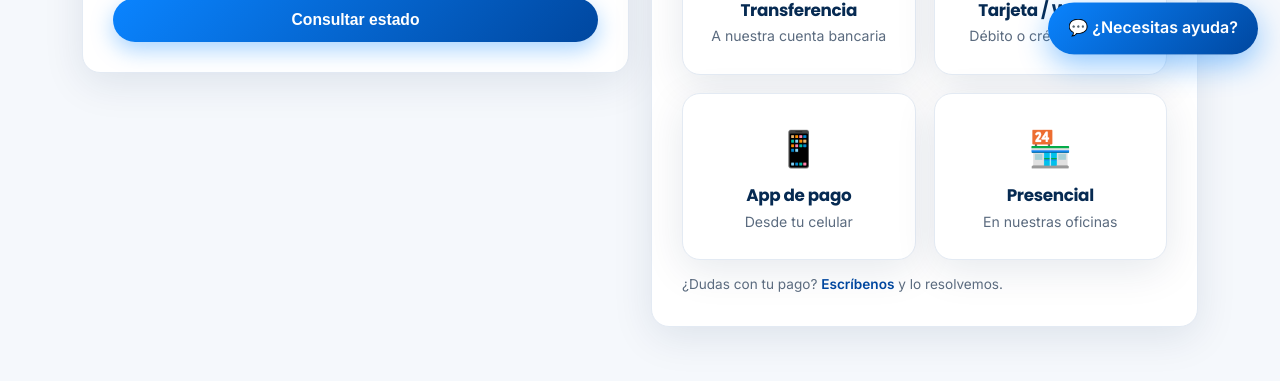
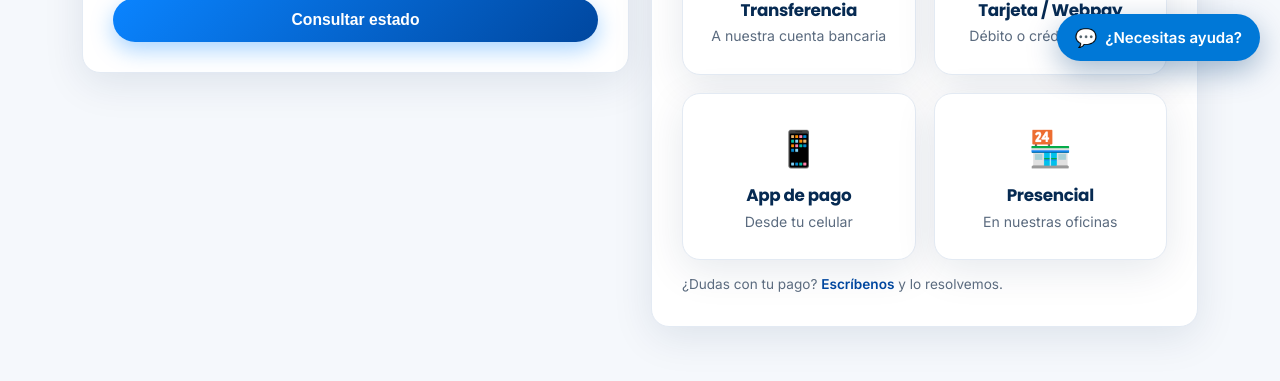
Before and after one commit to PROYECTOS-CORNEJO-HERRERA/conectate-web, a plain HTML site: page cuenta.html in a window 1280 px wide. Shown: the part 719-1100 px from the top of the page. Drawn offline with Linux system fonts and the light colour scheme.

Commit message:
Asistente Web incrustado (configurado como en el CRM)
- Nuevo assets/asistente.js: widget de chat flotante con la misma config que el
  Asistente Web del CRM (nombre, subtítulo, color #0078d7, bienvenida, posición) y
  los mismos departamentos de enrutamiento (ventas/soporte/cobranza/planes).
- Respuestas guiadas por departamento + derivación real a WhatsApp (wa.me).
- Incrustado en index/planes/cuenta; reemplaza el botón estático anterior.
- Documentado: en producción se cambia por el embed real del CRM (/chat/{id}/embed.js).
- OJO: el número de WhatsApp (56900000000) es placeholder hasta que el cliente lo dé.
- Probado en navegador: abre, saluda, enruta y deriva sin errores de consola.

Co-Authored-By: Claude Opus 4.8 <noreply@anthropic.com>

```diff
--- /dev/null
+++ b/assets/asistente.js
@@ -0,0 +1,132 @@
+/*
+ * Asistente Web — Conéctate por Fibra
+ * ------------------------------------------------------------------
+ * Este widget se CONFIGURA desde el CRM (Panel360 ISP → Asistente Web):
+ * nombre, subtítulo, color, avatar, mensaje de bienvenida, posición y
+ * los departamentos a los que enruta. Aquí va incrustado en la web pública.
+ *
+ * EN PRODUCCIÓN: cuando el CRM esté instalado en el hosting del ISP, este
+ * archivo se reemplaza por el embed real del CRM, que conecta el chat con
+ * la bandeja omnicanal y la IA:
+ *
+ *     <script src="https://crm.conectateporfibra.com/chat/1/embed.js" defer></script>
+ *
+ * Mientras tanto, este es el mismo widget en modo demostración (respuestas
+ * locales + derivación real a WhatsApp).
+ */
+(function () {
+  // === Configuración (equivalente a la del CRM) ===
+  var CFG = {
+    nombre: 'Asistente Conéctate',
+    subtitulo: 'Normalmente responde al instante',
+    bienvenida: '¡Hola! 👋 Soy el asistente de Conéctate por Fibra. ¿En qué te ayudo hoy?',
+    color: '#0078d7',
+    posicion: 'right',            // right | left
+    whatsapp: '56900000000',      // ← reemplazar por el WhatsApp real del ISP
+    // Departamentos (enrutamiento, igual que en el CRM)
+    opciones: [
+      { id: 'ventas',    label: '📶 Contratar internet', resp: '¡Genial! Tenemos planes de fibra desde <b>$25.000/mes</b> con WiFi 6, MAX Cine y deportes. ¿Me dices tu <b>comuna y dirección</b> para verificar factibilidad? Te dejo con un ejecutivo por WhatsApp para agendar la instalación.' },
+      { id: 'soporte',   label: '🛠️ Soporte técnico',    resp: 'Lamento el inconveniente. Para revisar tu conexión necesito tu <b>RUT o número de cliente</b>. Si es urgente, te derivo con un técnico ahora mismo por WhatsApp.' },
+      { id: 'cobranza',  label: '💳 Pagar mi cuenta',     resp: 'Puedes pagar por <b>transferencia, Webpay o en oficina</b>. El servicio se reactiva automáticamente al confirmar el pago. ¿Quieres que te envíe los datos de pago por WhatsApp?' },
+      { id: 'retencion', label: '📄 Planes y precios',    resp: 'Tenemos <b>Sport</b> (600/750/900 MB) y <b>Cine</b> (140 canales FULL HD). ¿Buscas más velocidad o más canales? Con gusto te asesoro.' }
+    ]
+  };
+
+  var side = CFG.posicion === 'left' ? 'left:20px' : 'right:20px';
+  var css = '' +
+  '.cw-fab{position:fixed;bottom:20px;' + side + ';z-index:9998;background:' + CFG.color + ';color:#fff;border:0;border-radius:999px;padding:13px 18px;font:600 15px Inter,system-ui,sans-serif;box-shadow:0 10px 30px rgba(0,60,120,.35);cursor:pointer;display:flex;align-items:center;gap:8px;transition:transform .15s}' +
+  '.cw-fab:hover{transform:translateY(-2px)}' +
+  '.cw-panel{position:fixed;bottom:88px;' + side + ';z-index:9999;width:min(370px,calc(100vw - 32px));height:min(560px,calc(100vh - 120px));background:#fff;border-radius:18px;box-shadow:0 24px 60px rgba(0,30,70,.32);display:none;flex-direction:column;overflow:hidden;font-family:Inter,system-ui,sans-serif}' +
+  '.cw-panel.open{display:flex;animation:cwIn .22s ease}' +
+  '@keyframes cwIn{from{opacity:0;transform:translateY(12px)}to{opacity:1;transform:none}}' +
+  '.cw-head{background:linear-gradient(135deg,' + CFG.color + ',#00479f);color:#fff;padding:15px 16px;display:flex;align-items:center;gap:11px}' +
+  '.cw-av{width:40px;height:40px;border-radius:50%;background:rgba(255,255,255,.2);display:flex;align-items:center;justify-content:center;font-size:20px;flex:0 0 auto}' +
+  '.cw-head b{display:block;font-size:15px}.cw-head span{font-size:12px;opacity:.85;display:flex;align-items:center;gap:5px}' +
+  '.cw-dot{width:7px;height:7px;border-radius:50%;background:#4ade80;display:inline-block}' +
+  '.cw-x{margin-left:auto;background:0;border:0;color:#fff;font-size:22px;cursor:pointer;opacity:.85;line-height:1}' +
+  '.cw-body{flex:1;overflow-y:auto;padding:16px;background:#f4f7fb;display:flex;flex-direction:column;gap:10px}' +
+  '.cw-msg{max-width:82%;padding:10px 13px;border-radius:14px;font-size:14px;line-height:1.45}' +
+  '.cw-bot{background:#fff;color:#1a2b40;align-self:flex-start;border-bottom-left-radius:4px;box-shadow:0 1px 3px rgba(0,0,0,.06)}' +
+  '.cw-me{background:' + CFG.color + ';color:#fff;align-self:flex-end;border-bottom-right-radius:4px}' +
+  '.cw-quick{display:flex;flex-wrap:wrap;gap:7px;padding:0 16px 6px}' +
+  '.cw-chip{background:#fff;border:1.5px solid ' + CFG.color + ';color:' + CFG.color + ';border-radius:999px;padding:8px 12px;font:600 13px Inter,sans-serif;cursor:pointer;transition:.12s}' +
+  '.cw-chip:hover{background:' + CFG.color + ';color:#fff}' +
+  '.cw-foot{border-top:1px solid #e6edf5;padding:9px;display:flex;gap:7px;background:#fff}' +
+  '.cw-foot input{flex:1;border:1px solid #d5deea;border-radius:999px;padding:10px 14px;font-size:14px;outline:0}' +
+  '.cw-foot input:focus{border-color:' + CFG.color + '}' +
+  '.cw-send{background:' + CFG.color + ';border:0;color:#fff;width:40px;height:40px;border-radius:50%;cursor:pointer;font-size:16px}' +
+  '.cw-wa{display:inline-block;margin-top:4px;background:#25d366;color:#fff;text-decoration:none;padding:8px 13px;border-radius:10px;font-weight:600;font-size:13px}' +
+  '.cw-credit{text-align:center;font-size:10.5px;color:#9fb0c4;padding:5px}';
+
+  var st = document.createElement('style'); st.textContent = css; document.head.appendChild(st);
+
+  var fab = document.createElement('button');
+  fab.className = 'cw-fab';
+  fab.innerHTML = '<span style="font-size:18px">💬</span> ¿Necesitas ayuda?';
+
+  var panel = document.createElement('div');
+  panel.className = 'cw-panel';
+  panel.innerHTML =
+    '<div class="cw-head"><div class="cw-av">💬</div><div><b>' + CFG.nombre + '</b>' +
+    '<span><i class="cw-dot"></i> ' + CFG.subtitulo + '</span></div>' +
+    '<button class="cw-x" aria-label="Cerrar">&times;</button></div>' +
+    '<div class="cw-body" id="cwBody"></div>' +
+    '<div class="cw-quick" id="cwQuick"></div>' +
+    '<form class="cw-foot" id="cwForm"><input id="cwInput" placeholder="Escribe tu mensaje..." autocomplete="off">' +
+    '<button class="cw-send" type="submit" aria-label="Enviar">➤</button></form>' +
+    '<div class="cw-credit">Asistente por Panel360 ISP</div>';
+
+  document.body.appendChild(fab);
+  document.body.appendChild(panel);
+
+  var body = panel.querySelector('#cwBody');
+  var quick = panel.querySelector('#cwQuick');
+  var started = false;
+
+  function waLink(txt) {
+    return 'https://wa.me/' + CFG.whatsapp + '?text=' + encodeURIComponent(txt || 'Hola, vengo de la web de Conéctate por Fibra');
+  }
+  function add(html, who) {
+    var m = document.createElement('div');
+    m.className = 'cw-msg ' + (who === 'me' ? 'cw-me' : 'cw-bot');
+    m.innerHTML = html;
+    body.appendChild(m);
+    body.scrollTop = body.scrollHeight;
+  }
+  function renderQuick() {
+    quick.innerHTML = '';
+    CFG.opciones.forEach(function (o) {
+      var b = document.createElement('button');
+      b.className = 'cw-chip'; b.textContent = o.label;
+      b.onclick = function () { pick(o); };
+      quick.appendChild(b);
+    });
+  }
+  function pick(o) {
+    add(o.label, 'me');
+    quick.innerHTML = '';
+    setTimeout(function () {
+      add(o.resp + '<br><a class="cw-wa" target="_blank" href="' + waLink('Hola, quiero ayuda con: ' + o.label) + '">💬 Seguir por WhatsApp</a>', 'bot');
+      setTimeout(renderQuick, 400);
+    }, 550);
+  }
+  function open() {
+    panel.classList.add('open');
+    if (!started) {
+      started = true;
+      add(CFG.bienvenida, 'bot');
+      renderQuick();
+    }
+  }
+  fab.onclick = function () { panel.classList.contains('open') ? panel.classList.remove('open') : open(); };
+  panel.querySelector('.cw-x').onclick = function () { panel.classList.remove('open'); };
+  panel.querySelector('#cwForm').onsubmit = function (e) {
+    e.preventDefault();
+    var inp = panel.querySelector('#cwInput'); var v = inp.value.trim();
+    if (!v) return;
+    add(v, 'me'); inp.value = '';
+    setTimeout(function () {
+      add('¡Gracias! Un ejecutivo continuará tu consulta. Para atenderte más rápido, escríbenos por WhatsApp 👇<br><a class="cw-wa" target="_blank" href="' + waLink('Hola, ' + v) + '">💬 Abrir WhatsApp</a>', 'bot');
+    }, 600);
+  };
+})();
--- a/cuenta.html
+++ b/cuenta.html
@@ -115,7 +115,7 @@
   </div>
 </footer>
 
-<a class="chat-fab" href="#contratar" title="Asistente Web">💬 ¿Necesitas ayuda?</a>
+<script src="assets/asistente.js" defer></script>
 
 <script>
 const io=new IntersectionObserver(es=>es.forEach(e=>{if(e.isIntersecting)e.target.classList.add('show')}),{threshold:.1});
```
Also changed, not shown: index.html (+1 -2 lines), planes.html (+1 -1 lines).
